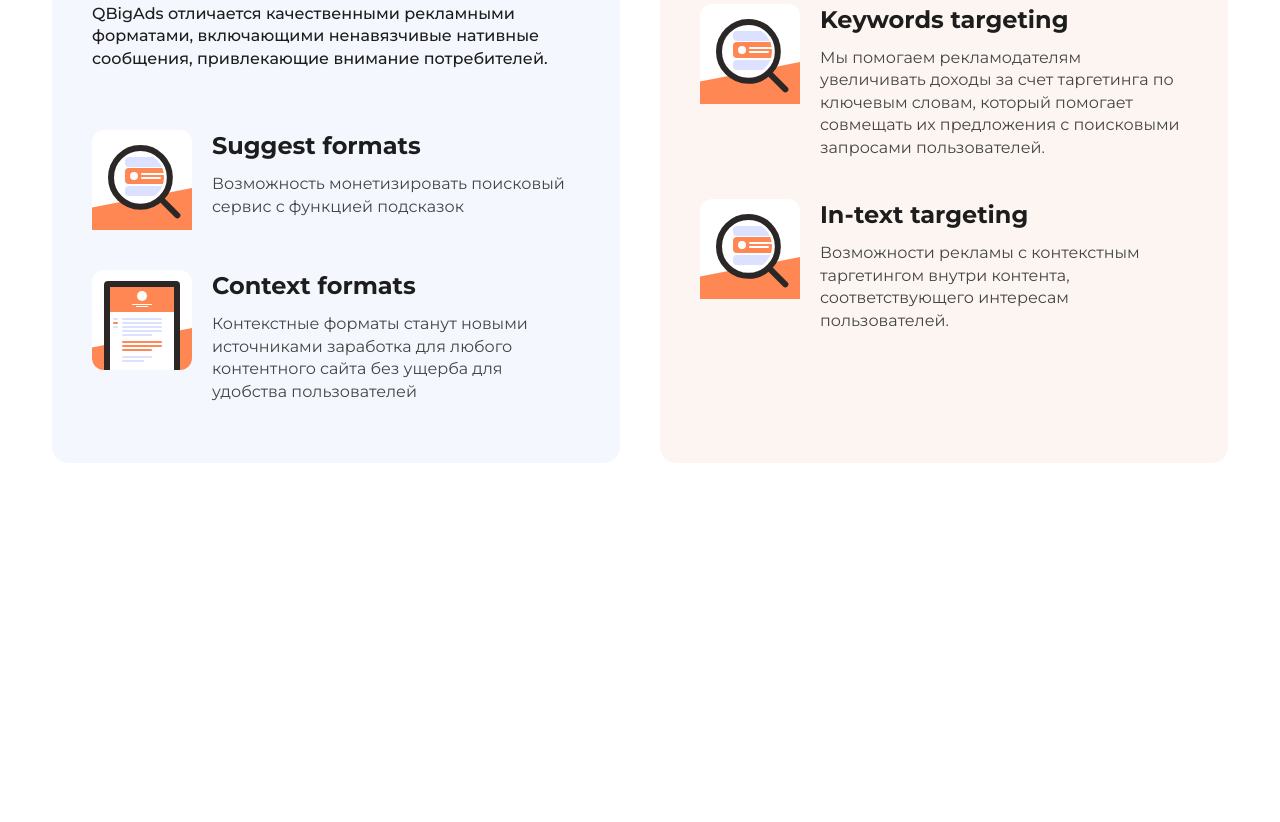
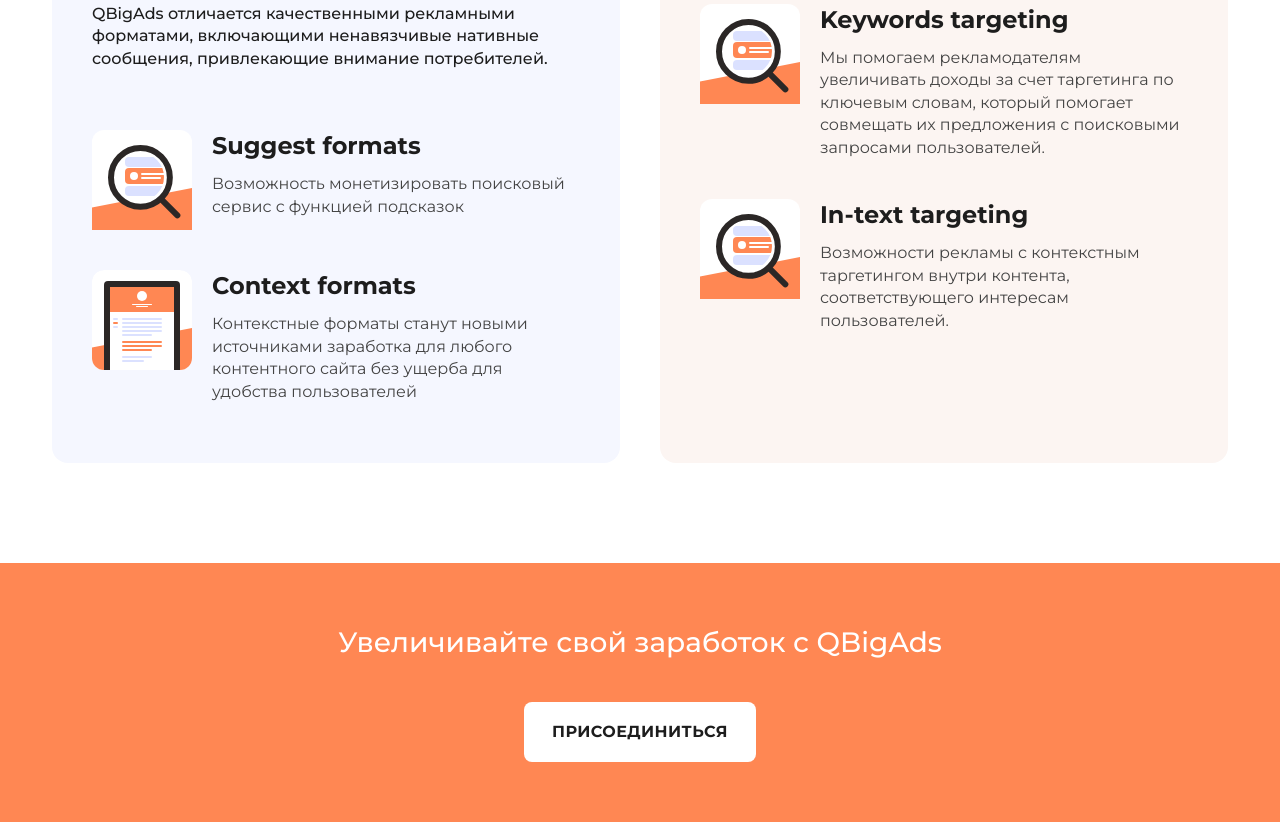
Before and after one commit to chakapega/t-landing, a website built with webpack: page src/index.html in a window 1280 px wide. Shown: the part 2777-3599 px from the top of the page. Before the commit the page ends 3340 px from the top, so only its background shows below. Built offline with nearby package versions, Linux system fonts and the light colour scheme.

Commit message:
Add join section

```diff
--- a/src/index.html
+++ b/src/index.html
@@ -209,6 +209,10 @@
         </div>
       </div>
     </section>
+    <section class="main__join-section">
+      <h2>Увеличивайте свой заработок с QBigAds</h2>
+      <button type="button" class="main__join-button">Присоединиться</button>
+    </section>
   </main>
 </body>
 
--- a/src/scss/style.scss
+++ b/src/scss/style.scss
@@ -406,7 +406,7 @@ body {
     flex-direction: column;
     padding: 6.25rem 0;
     align-items: center;
-    background: var(--BG-Gradient, radial-gradient(131.15% 100% at 50% 100%, #553B35 0%, rgba(43, 39, 38, 0.00) 100%), #2B2726);
+    background: radial-gradient(131.15% 100% at 50% 100%, #553B35 0%, rgba(43, 39, 38, 0.00) 100%), #2B2726;
     box-sizing: border-box;
 
     span {
@@ -649,4 +649,49 @@ body {
       max-width: 29.625rem;
     }
   }
+
+  &__join-section {
+    display: flex;
+    flex-direction: column;
+    padding: 3.75rem 3.25rem;
+    align-items: center;
+    background-color: $brandPrimary;
+
+    h2 {
+      color: $labelEighthLight;
+      text-align: center;
+      font-size: 1.75rem;
+      font-weight: 500;
+      line-height: 140%;
+      margin: 0 0 2.5rem 0;
+    }
+
+    @include mobileTabletScreen() {
+      padding: 3.75rem 1.5rem;
+    }
+  }
+
+  &__join-button {
+    display: flex;
+    height: 3.75rem;
+    min-width: 11.25rem;
+    padding: 1.25rem 1.75rem;
+    justify-content: center;
+    align-items: center;
+    border-radius: 0.5rem;
+    border: none;
+    background-color: $labelEighthLight;
+    color: $labelPrimaryLight;
+    text-align: center;
+    font-size: 1rem;
+    font-weight: 700;
+    line-height: 140%;
+    letter-spacing: 0.025rem;
+    text-transform: uppercase;
+    cursor: pointer;
+
+    &:hover {
+      background: linear-gradient(0deg, rgba(255, 135, 83, 0.20) 0%, rgba(255, 135, 83, 0.20) 100%), #FFF;
+    }
+  }
 }
```
